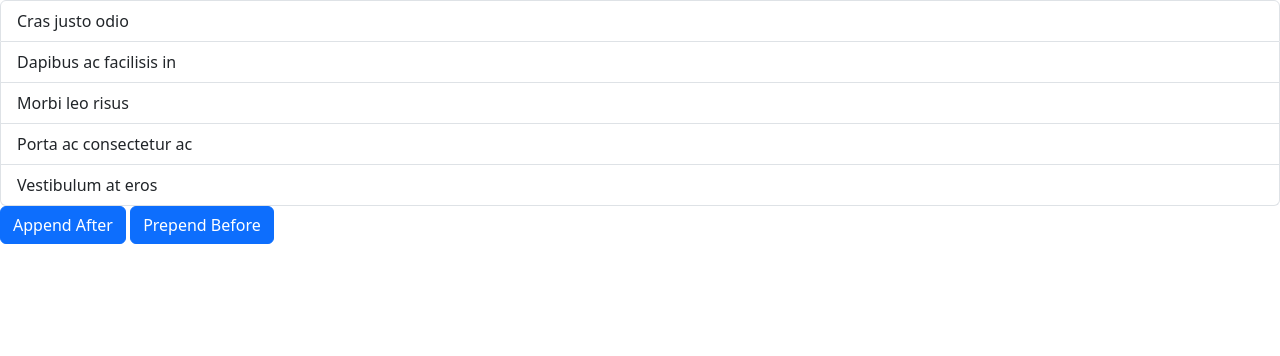
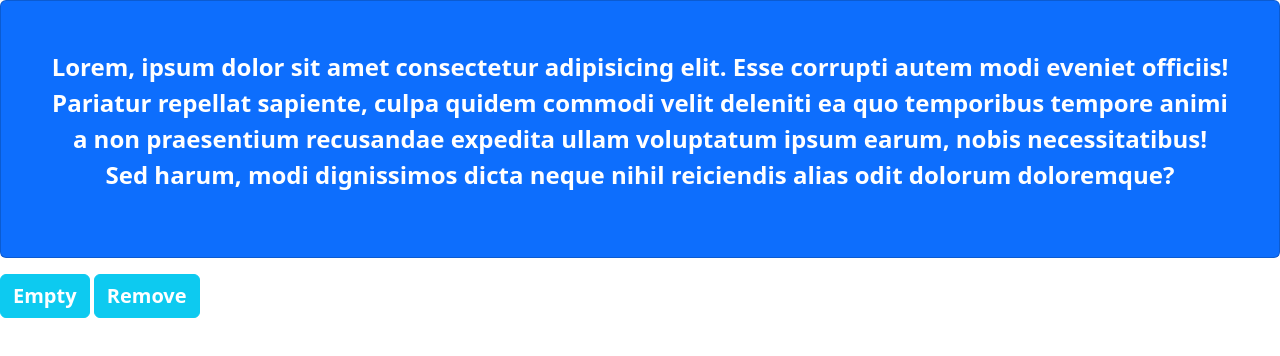
Before and after one commit to Jay-vaghani/Jquery-2, a plain HTML site: page index.html in a window 1280 px wide. Drawn offline with nearby package versions, Linux system fonts and the light colour scheme.

Commit message:
Jquery Empty & Remove Method

```diff
--- a/app.js
+++ b/app.js
@@ -1,14 +1,18 @@
-// ************************************** Jquery Append & Prepend Method **************************************
+// ************************************** Jquery Empty & Remove Method **************************************
 
-// (1) append
-// (2) prepend
+// (1) empty  // Only Remove Content Inside Element
+// (2) remove // Remove Element
 
 $(document).ready(() => {
-  $(".btn-1").click(function () {
-    $(".list-group").append("<li class='list-group-item'>Item append</li>");
+  // ******************* Remove Content Inside Element *******************
+
+  $(".empty").click(() => {
+    $(".card").empty();
   });
 
-  $(".btn-2").click(function () {
-    $(".list-group").prepend("<li class='list-group-item'>Item append</li>");
+  // ******************* Remove Element *******************
+
+  $(".remove").click(() => {
+    $(".card").remove();
   });
 });
--- a/index.html
+++ b/index.html
@@ -12,16 +12,19 @@
   </head>
 
   <body>
-    <ul class="list-group">
-      <li class="list-group-item">Cras justo odio</li>
-      <li class="list-group-item">Dapibus ac facilisis in</li>
-      <li class="list-group-item">Morbi leo risus</li>
-      <li class="list-group-item">Porta ac consectetur ac</li>
-      <li class="list-group-item">Vestibulum at eros</li>
-    </ul>
+    <div class="card bg-primary p-5 text-white text-center">
+      <p class="fs-4 fw-semibold">
+        Lorem, ipsum dolor sit amet consectetur adipisicing elit. Esse corrupti
+        autem modi eveniet officiis! Pariatur repellat sapiente, culpa quidem
+        commodi velit deleniti ea quo temporibus tempore animi a non praesentium
+        recusandae expedita ullam voluptatum ipsum earum, nobis necessitatibus!
+        Sed harum, modi dignissimos dicta neque nihil reiciendis alias odit
+        dolorum doloremque?
+      </p>
+    </div>
 
-    <button class="btn btn-1 btn-primary">Append After</button>
-    <button class="btn btn-2 btn-primary">Prepend Before</button>
+    <button class="empty btn btn-info mt-3 text-white fs-5 fw-semibold">Empty</button>
+    <button class="remove btn btn-info mt-3 text-white fs-5 fw-semibold">Remove</button>
 
     <script src="https://code.jquery.com/jquery-3.6.4.min.js"></script>
     <script src="./app.js"></script>
```
